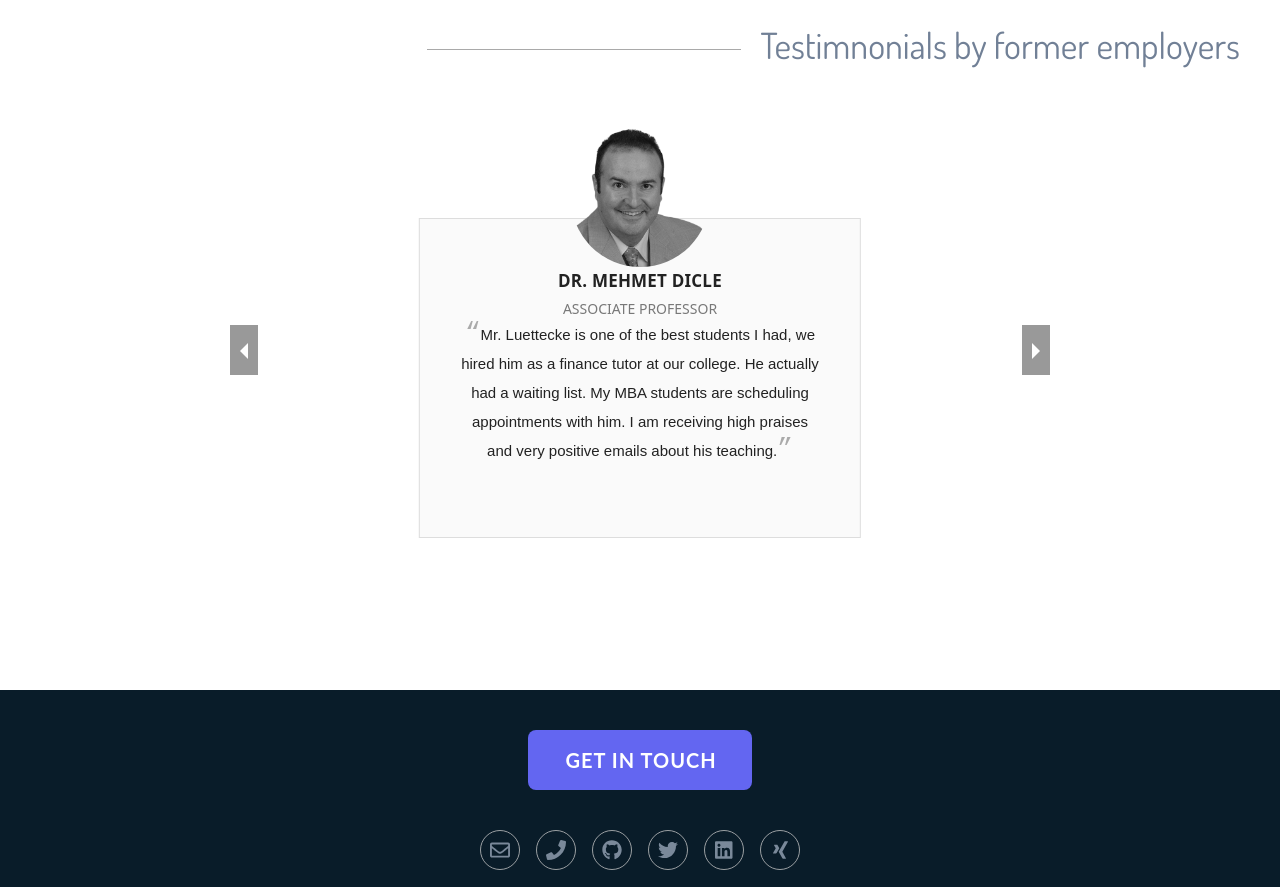
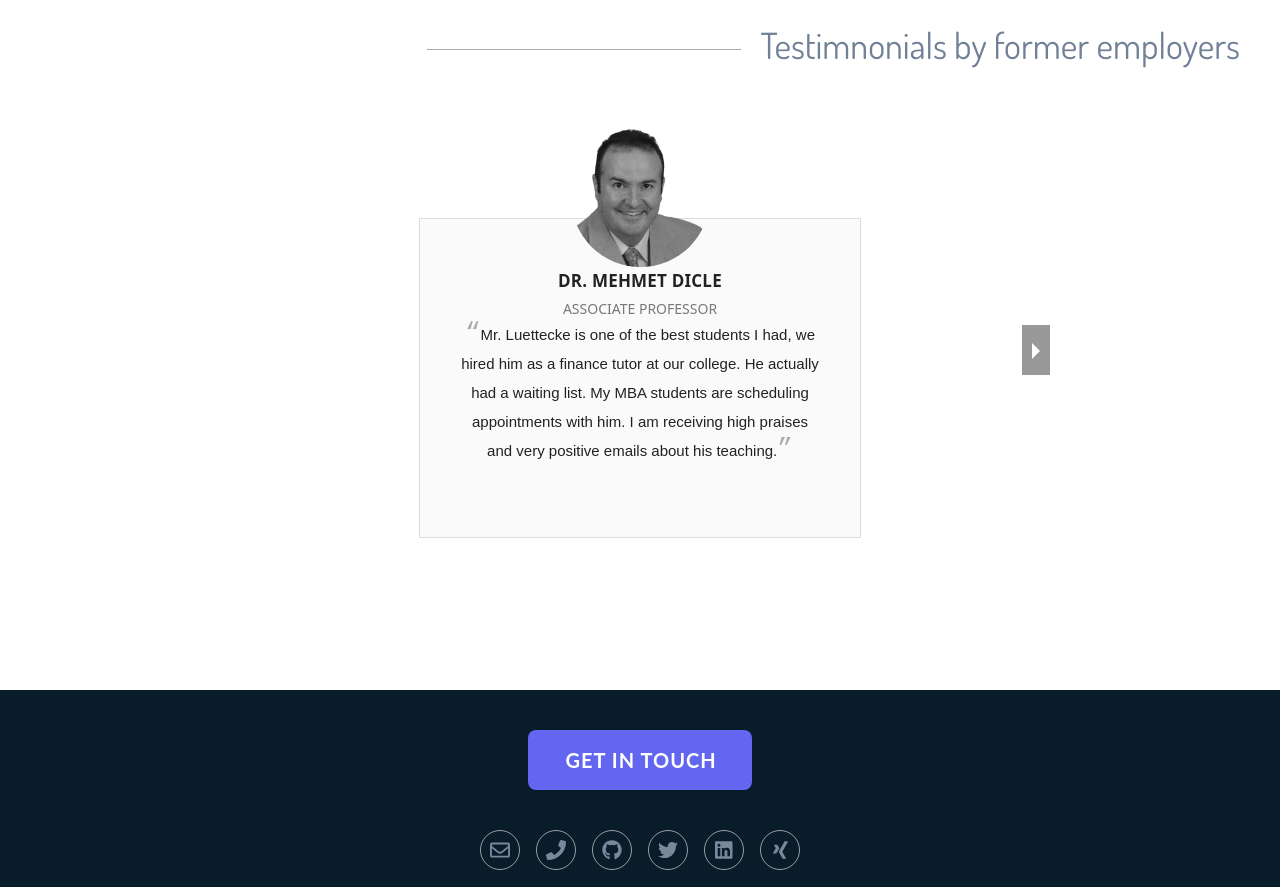
Before and after one commit to marcluettecke/portfolioWebsite, a React (Create React App) app: page / in a window 1280 px wide. Shown: the part 2860-3747 px from the top of the page. Built offline with nearby package versions, Linux system fonts and the light colour scheme; grey boxes are pictures that could not be loaded.

Commit message:
update testimonials

```diff
--- a/src/components/Testimonials.js
+++ b/src/components/Testimonials.js
@@ -22,7 +22,7 @@ const Testimonials = () => {
 		<Carousel
 			swipeable={true}
 			showArrows={true}
-			infiniteLoop={true}
+			// infiniteLoop={true}
 			showThumbs={false}
 			showStatus={false}
 			// autoPlay={true}
--- a/src/content/index.js
+++ b/src/content/index.js
@@ -214,7 +214,7 @@ export default {
 				github: 'https://github.com/marcluettecke/portfolioWebsite',
 				websiteLink: 'https://portfoliomarcluettecke.netlify.app/',
 				description:
-					"This very website you are looking at right now! The project leverages React.js's file patterns and component modularization as well as community packages for slider motions, typing effects, custom alerts, and smooth scrolling. Combined with Tailwind CSS and email.js as backend a small but fullstack project. Fun!",
+					"The very website you are looking at right now! The project leverages React.js's file patterns and component modularization as well as community packages for slider motions, typing effects, custom alerts, and smooth scrolling. Combined with Tailwind CSS and email.js as backend a small but fullstack project. Fun!",
 				technologies: [
 					{
 						img: process.env.PUBLIC_URL + '/assets/stack_logos/html2.png',
@@ -347,7 +347,7 @@ export default {
 				github: 'https://github.com/marcluettecke/nexter',
 				websiteLink: 'https://marcluettecke.github.io/nexter/',
 				description:
-					'A practie website from an advanced CSS3 tutorial. This site uses vanilla HTML5 and CSS3 with object positioning via CSS Grids to mimic a slick layout of a realtor landing page. It is fully responsive for mobile and tablet.',
+					'A practice website from an advanced CSS3 tutorial. This site uses vanilla HTML5 and CSS3 with object positioning via CSS Grids to mimic a slick layout of a realtor landing page. It is fully responsive for mobile and tablet.',
 				technologies: [
 					{
 						img: process.env.PUBLIC_URL + '/assets/stack_logos/html2.png',
```
